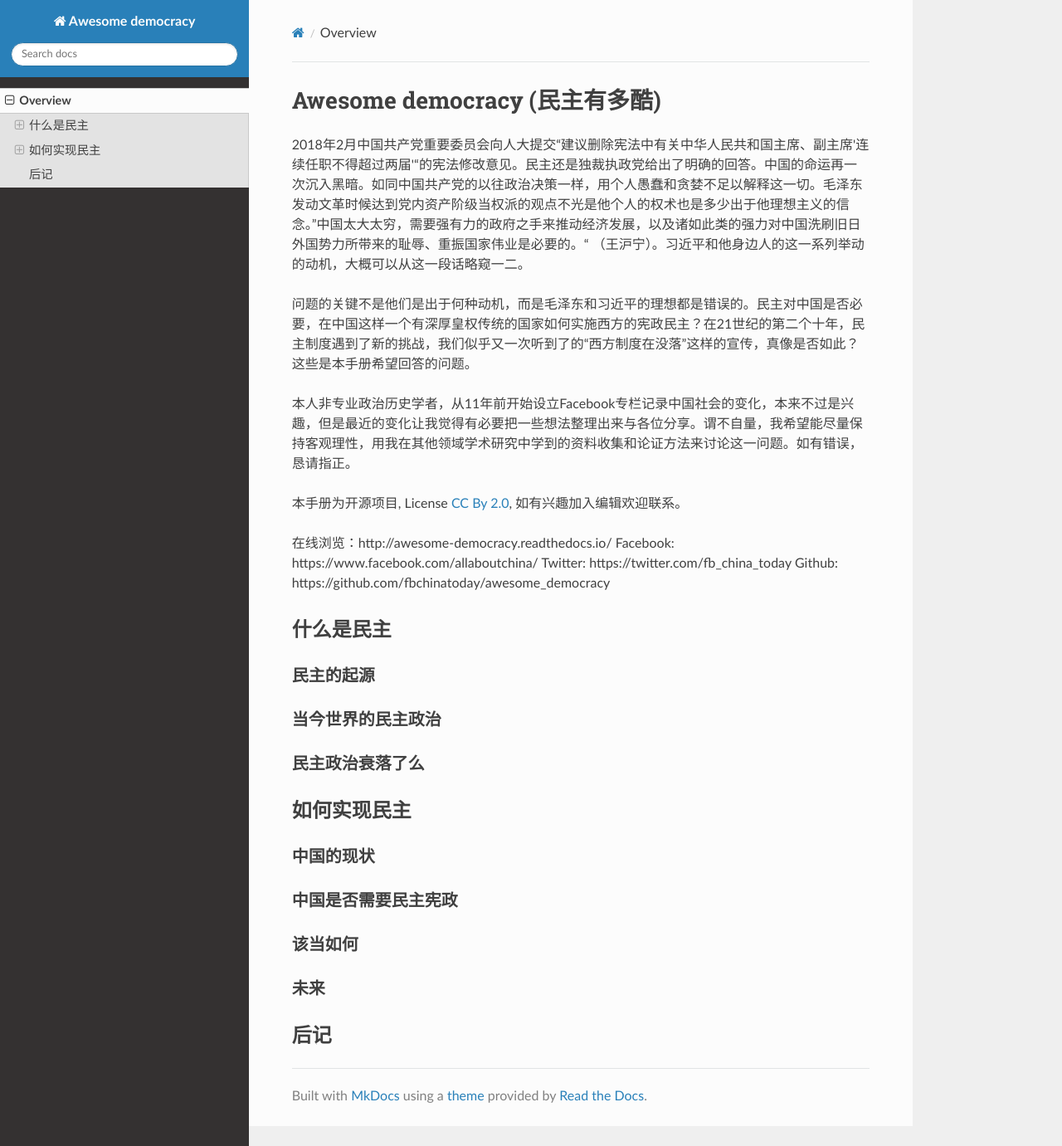
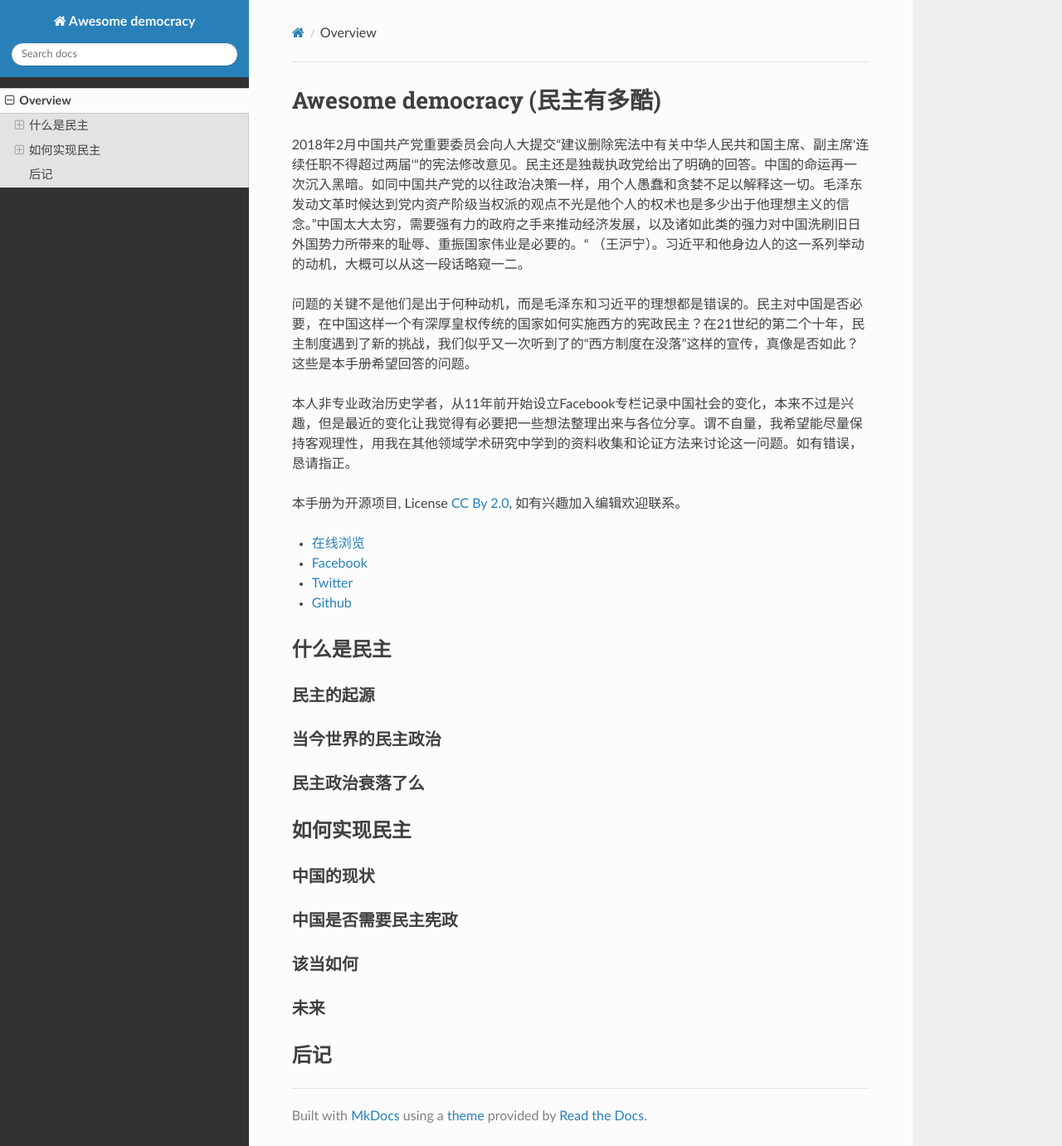
Before and after one commit to fbchinatoday/awesome_democracy, an MkDocs documentation site: the page built from docs/index.md, in a window 1280 px wide and 1381 px high. Shown: the whole window at 83% size. Built offline with MkDocs 1.6.1, drawn with Linux system fonts in a browser that asks for light colours; nearby versions of some CDN libraries; old or Windows-style settings are respelled for this version of MkDocs; part of the change alters nothing that is shown.

Commit message:
a quick commit

```diff
--- a/docs/index.md
+++ b/docs/index.md
@@ -10,10 +10,10 @@ Awesome democracy (民主有多酷)
 本手册为开源项目, License [CC By 2.0](https://creativecommons.org/licenses/by/2.0/), 如有兴趣加入编辑欢迎联系。
 
 
-在线浏览：http://awesome-democracy.readthedocs.io/
-Facebook: https://www.facebook.com/allaboutchina/
-Twitter: https://twitter.com/fb_china_today
-Github: https://github.com/fbchinatoday/awesome_democracy
+* [在线浏览](http://awesome-democracy.readthedocs.io/)
+* [Facebook](https://www.facebook.com/allaboutchina/)
+* [Twitter](https://twitter.com/fb_china_today)
+* [Github](https://github.com/fbchinatoday/awesome_democracy)
 
 
 ## 什么是民主
```
